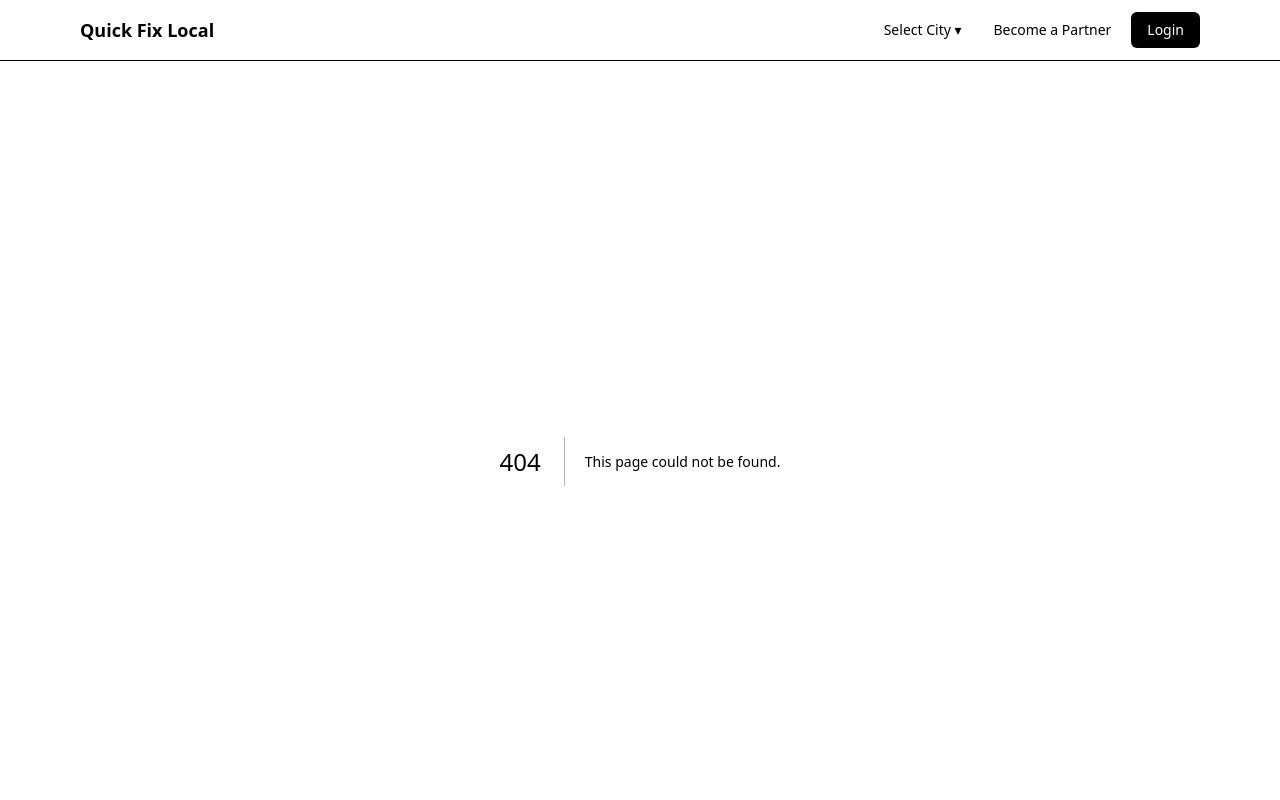
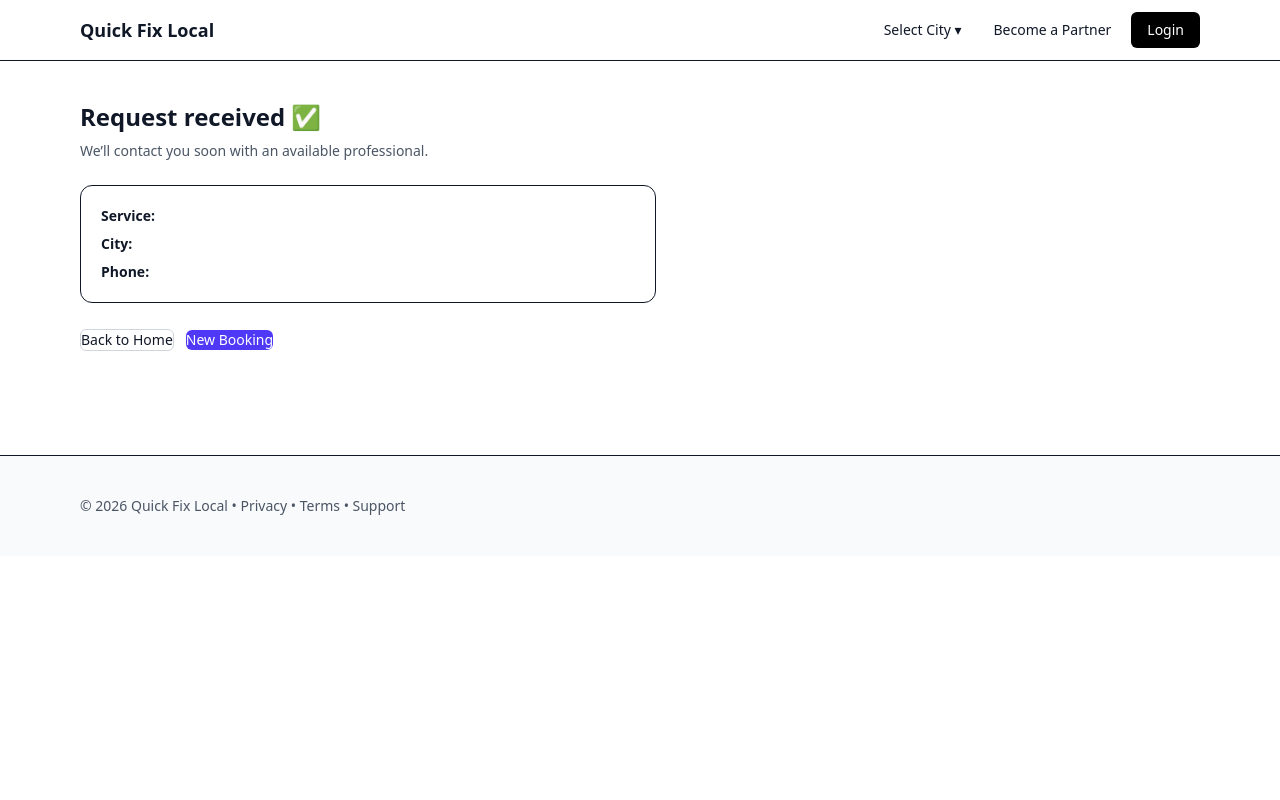
Before and after one commit to adarsh39565-hue/quickfixlocal, a Next.js app: page /book/confirm in a window 1280 px wide. Before the commit this address had no page. Shown: the top 800 px of the page. Built offline with nearby package versions, Linux system fonts and the light colour scheme.

Commit message:
add booking confirm page

```diff
--- /dev/null
+++ b/app/book/confirm/page.tsx
@@ -0,0 +1,36 @@
+"use client";
+
+import { useSearchParams } from "next/navigation";
+import Link from "next/link";
+import { Button } from "../../../components/ui/button";
+
+export default function ConfirmPage() {
+  const params = useSearchParams();
+  const service = params.get("service") ?? "";
+  const city = params.get("city") ?? "";
+  const phone = params.get("phone") ?? "";
+
+  return (
+    <div className="py-10 max-w-xl">
+      <h1 className="text-2xl font-semibold">Request received ✅</h1>
+      <p className="mt-2 text-sm text-gray-600">
+        We’ll contact you soon with an available professional.
+      </p>
+
+      <div className="mt-6 rounded-xl border bg-white p-5 space-y-2 text-sm">
+        <div><b>Service:</b> {service}</div>
+        <div><b>City:</b> {city}</div>
+        <div><b>Phone:</b> {phone}</div>
+      </div>
+
+      <div className="mt-6 flex gap-3">
+        <Link href="/">
+          <Button variant="outline">Back to Home</Button>
+        </Link>
+        <Link href="/book">
+          <Button>New Booking</Button>
+        </Link>
+      </div>
+    </div>
+  );
+}
```
